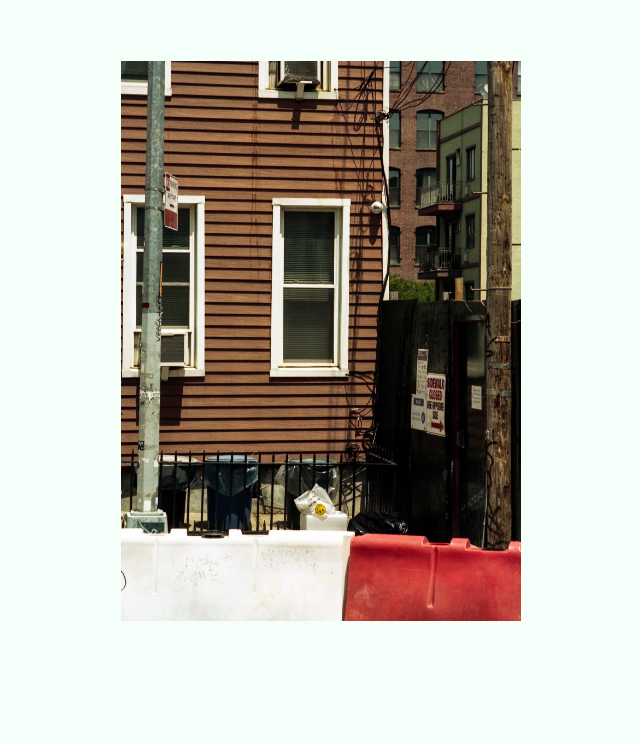
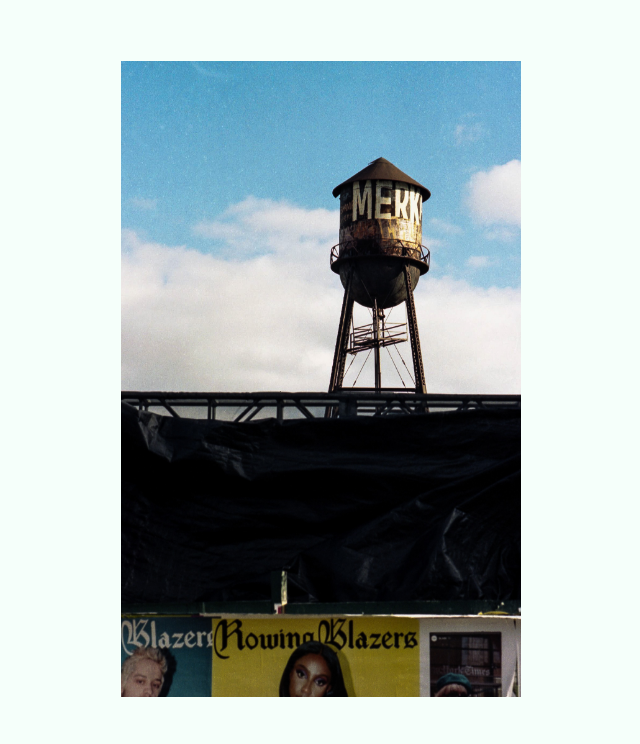
Before and after one commit to imomyer/thegardenspot, a Gatsby site: page / in a window 1280 px wide. Shown: the part 39-783 px from the top of the page, without its empty margins (319-959 px from the left). Built offline with nearby package versions, Linux system fonts and the light colour scheme; Gatsby itself is replaced by a stand-in of ours.

Commit message:
Add 315-05

```diff
--- a/src/pages/index.js
+++ b/src/pages/index.js
@@ -7,6 +7,13 @@ const IndexPage = () => {
     <main>
       <div class="title-container"><h1>THE GARDEN SPOT</h1></div>
       <div class="content">
+        <div>
+            <img
+          class="portrait"
+          src="../../Roll_315-05.jpg"
+          alt="The Garden Spot"
+        />
+        </div>
         <div>
             <img
           class="portrait"
```
Also changed, not shown: static/Roll_315-05.jpg (added).
